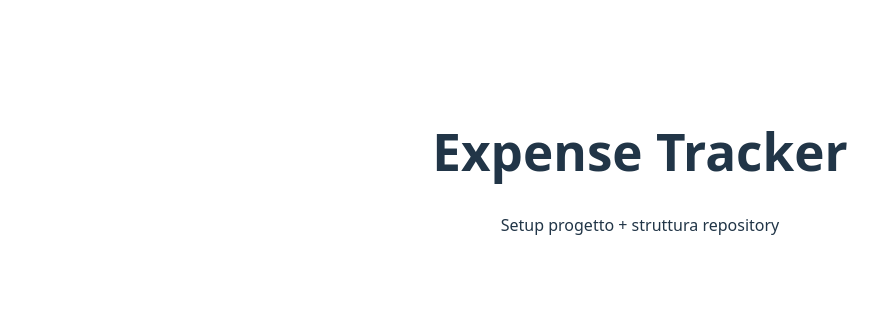
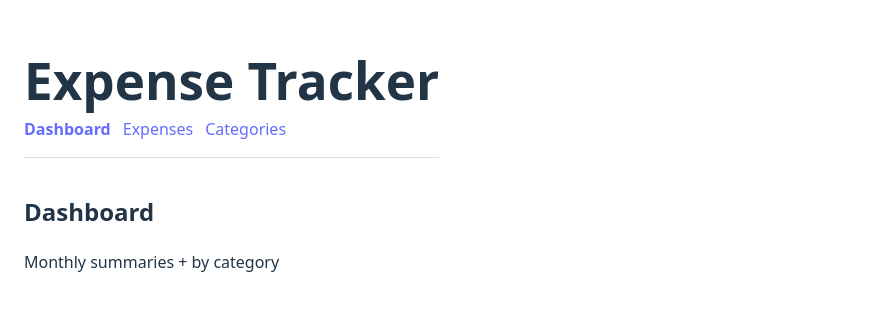
Before and after one commit to aleh02/Expense-Tracker, a React (Vite) app: page /app/dashboard in a window 1280 px wide. Shown: the part 229-540 px from the top of the page, without its empty margins (0-885 px from the left). Built offline with nearby package versions, Linux system fonts and the light colour scheme.

Commit message:
feat: add routing and base layout

```diff
--- a/package.json
+++ b/package.json
@@ -12,7 +12,8 @@
   },
   "dependencies": {
     "react": "^19.2.0",
-    "react-dom": "^19.2.0"
+    "react-dom": "^19.2.0",
+    "react-router-dom": "^7.12.0"
   },
   "devDependencies": {
     "@eslint/js": "^9.39.1",
--- a/src/app/App.tsx
+++ b/src/app/App.tsx
@@ -1,10 +1,6 @@
-import './App.css';
+import { RouterProvider } from 'react-router-dom';
+import { router } from './routes';
 
 export function App() {
-  return (
-    <div style={{ padding: 24, fontFamily: 'system-ui, sans-serif' }}>
-      <h1>Expense Tracker</h1>
-      <p>Setup progetto + struttura repository</p>
-    </div>
-  );
+  return <RouterProvider router={router} />;
 }
--- /dev/null
+++ b/src/app/layouts/AppLayout.tsx
@@ -0,0 +1,32 @@
+import { NavLink, Outlet } from "react-router-dom";
+
+const linkStyle = ({ isActive }: { isActive: boolean }) => ({
+    marginRight: 12,
+    textDecoration: 'none',
+    fontWeight: isActive ? 700 : 400,
+});
+
+export function AppLayout() {
+    return (
+        <div style={{ padding: 24, fontFamily: 'system-ui, sans-serif' }}>
+            <header style={{ marginBottom: 16 }}>
+                <h1 style={{ margin: 0 }}>Expense Tracker</h1>
+                <nav style={{ marginTop: 8 }}>
+                    <NavLink to="/app/dashboard" style={linkStyle}>
+                        Dashboard
+                    </NavLink>
+                    <NavLink to="/app/expenses" style={linkStyle}>
+                        Expenses
+                    </NavLink>
+                    <NavLink to="/app/categories" style={linkStyle}>
+                        Categories
+                    </NavLink>
+                </nav>
+            </header>
+
+            <main style={{ borderTop: '1px solid #ddd', paddingTop: 16 }}>
+                <Outlet />
+            </main>
+        </div>
+    )
+}
--- a/src/app/routes.tsx
+++ b/src/app/routes.tsx
@@ -0,0 +1,36 @@
+import { createBrowserRouter, Navigate } from "react-router-dom";
+import { AppLayout } from "./layouts/AppLayout";
+import { AuthGuard } from "../features/auth/components/AuthGuard";
+import { LoginPage } from "../features/auth/pages/LoginPage";
+import { DashboardPage } from "../features/dashboard/pages/DashboardPage";
+import { ExpensesPage } from "../features/expenses/pages/ExpensesPage";
+import { CategoriesPage } from "../features/categories/pages/CategoriesPage";
+
+export const router = createBrowserRouter([
+    {
+        path: '/',
+        element: <Navigate to="/app/dashboard" replace />,
+    },
+    {
+        path: '/login',
+        element: <LoginPage />,
+    },
+    {
+        path: '/app',
+        element: (
+            <AuthGuard>
+                <AppLayout />
+            </AuthGuard>
+        ),
+        children: [
+            { path: 'dashboard', element: <DashboardPage /> },
+            { path: 'expenses', element: <ExpensesPage /> },
+            { path: 'categories', element: <CategoriesPage /> },
+            { path: '*', element: <Navigate to="/app/dashboard" replace /> },
+        ],
+    },
+    {
+        path: '*',
+        element: <Navigate to="/app/dashboard" replace />,
+    },
+]);
--- /dev/null
+++ b/src/features/auth/components/AuthGuard.tsx
@@ -0,0 +1,15 @@
+import type React from "react";
+import { Navigate } from "react-router-dom";
+
+type Props = {
+    children: React.ReactNode;
+};
+
+export function AuthGuard({ children }: Props) {
+    //Auth (user check with Firebase)
+    const isLoggedIn = true;
+
+    if(!isLoggedIn) return <Navigate to="/login" replace />;
+
+    return <>{children}</>;
+}
--- /dev/null
+++ b/src/features/auth/pages/LoginPage.tsx
@@ -0,0 +1,8 @@
+export function LoginPage() {
+    return (
+        <div>
+            <h2>Login</h2>
+            <p>TODO: Firebase Auth (email/pass and Google)</p>
+        </div>
+    )
+}
--- /dev/null
+++ b/src/features/categories/pages/CategoriesPage.tsx
@@ -0,0 +1,8 @@
+export function CategoriesPage() {
+    return (
+        <div>
+            <h2>Categories</h2>
+            <p>CRUD categories</p>
+        </div>
+    )
+}
--- /dev/null
+++ b/src/features/dashboard/pages/DashboardPage.tsx
@@ -0,0 +1,8 @@
+export function DashboardPage() {
+    return (
+        <div>
+            <h2>Dashboard</h2>
+            <p>Monthly summaries + by category</p>
+        </div>
+    )
+}
--- /dev/null
+++ b/src/features/expenses/pages/ExpensesPage.tsx
@@ -0,0 +1,8 @@
+export function ExpensesPage() {
+    return (
+        <div>
+            <h2>Expenses</h2>
+            <p>CRUD expenses</p>
+        </div>
+    )
+}
--- a/src/main.tsx
+++ b/src/main.tsx
@@ -1,7 +1,7 @@
 import { StrictMode } from 'react';
 import { createRoot } from 'react-dom/client';
+import { App }from './app/App.tsx';
 import './index.css';
-import { App } from './app/App.tsx';
 
 createRoot(document.getElementById('root')!).render(
   <StrictMode>
```
Also changed, not shown: 1 other file (tests, documents, lock files or other folders).
